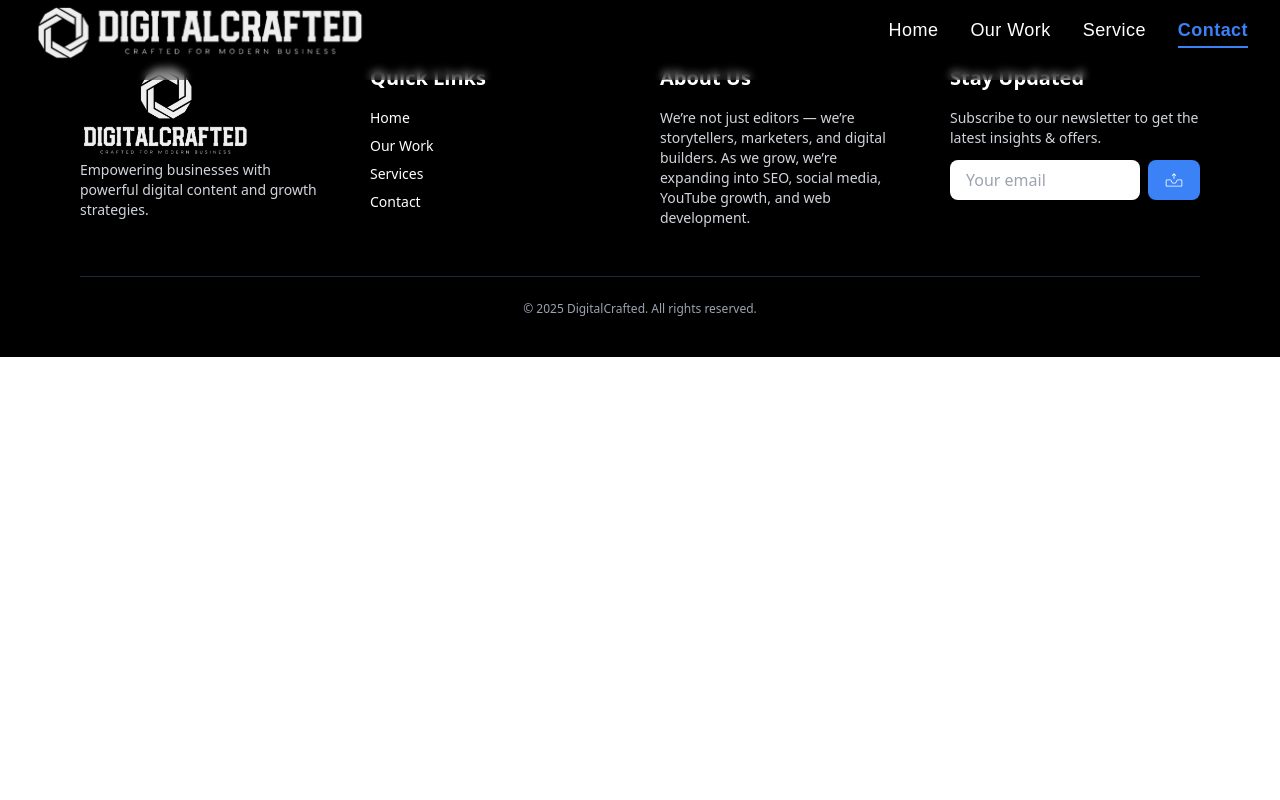
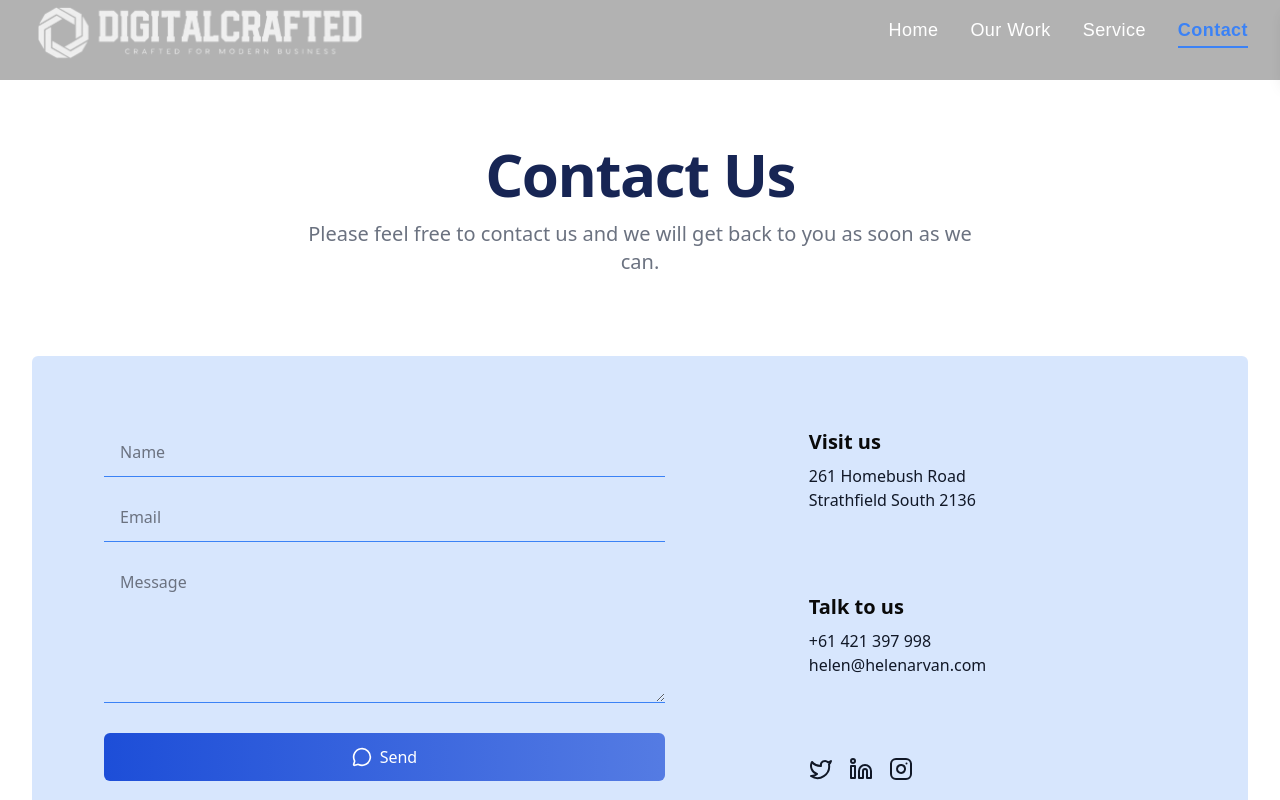
Before and after one commit to Arafat0122/sabbir, a React (Vite) app: page /contact in a window 1280 px wide. Shown: the top 800 px of the page. Built offline with nearby package versions, Linux system fonts and the light colour scheme; a web font is replaced by a local one.

Commit message:
contact page

```diff
--- a/package.json
+++ b/package.json
@@ -19,6 +19,7 @@
     "react": "^19.1.0",
     "react-dom": "^19.1.0",
     "react-fast-marquee": "^1.6.5",
+    "react-hook-form": "^7.62.0",
     "react-icons": "^5.5.0",
     "react-router-dom": "^7.6.1",
     "sort-by": "^1.2.0",
--- a/src/Pages/Contact/Contact.jsx
+++ b/src/Pages/Contact/Contact.jsx
@@ -1,11 +1,125 @@
+import { useForm } from 'react-hook-form';
+import { Twitter, Linkedin, Instagram, MessageCircle } from 'lucide-react';
+import { Link } from 'react-router-dom';
+import GradientButton from '@/components/ui/GradientButton';
+
+export default function Contact() {
+  const {
+    register,
+    handleSubmit,
+    formState: { errors },
+    reset,
+  } = useForm();
+
+  const onSubmit = (data) => {
+    console.log("Form submitted:", data);
+    reset();
+  };
+
+  return (
+    <div className="min-h-screen px-4 py-16 mt-10 md:mt-20 sm:px-6 lg:px-8">
+      <div className="mx-auto text-center max-w-7xl">
+        <h3 className="text-4xl font-extrabold tracking-tight text-blue-950 sm:text-5xl lg:text-6xl">
+          Contact Us
+        </h3>
+        <p className="max-w-2xl mx-auto mt-4 text-xl text-gray-500">
+          Please feel free to contact us and we will get back to you as soon as we can.
+        </p>
+
+        <div className="flex flex-col p-4 mt-10 rounded-md md:mt-20 md:gap-20 lg:p-10 md:flex-row bg-primary/20">
+          {/* Form Section */}
+          <form
+            onSubmit={handleSubmit(onSubmit)}
+            className="w-full p-4 space-y-6 text-left md:p-8 md:w-[55%]"
+          >
+            <div className="space-y-4">
+              <div>
+                <input
+                  type="text"
+                  placeholder="Name"
+                  {...register("name", { required: "Name is required" })}
+                  className="w-full px-4 py-3 text-gray-900 bg-transparent border-b border-primary focus:outline-none focus:border-primary placeholder:text-gray-500"
+                />
+                {errors.name && (
+                  <p className="mt-1 text-sm text-red-500">{errors.name.message}</p>
+                )}
+              </div>
+
+              <div>
+                <input
+                  type="email"
+                  placeholder="Email"
+                  {...register("email", {
+                    required: "Email is required",
+                    pattern: {
+                      value: /^\S+@\S+$/,
+                      message: "Invalid email address",
+                    },
+                  })}
+                  className="w-full px-4 py-3 text-gray-900 bg-transparent border-b border-primary focus:outline-none focus:border-primary placeholder:text-gray-500"
+                />
+                {errors.email && (
+                  <p className="mt-1 text-sm text-red-500">{errors.email.message}</p>
+                )}
+              </div>
+
+              <div>
+                <textarea
+                  rows="5"
+                  placeholder="Message"
+                  {...register("message", { required: "Message is required" })}
+                  className="w-full px-4 py-3 text-gray-900 bg-transparent border-b border-primary focus:outline-none focus:border-primary placeholder:text-gray-500"
+                ></textarea>
+                {errors.message && (
+                  <p className="mt-1 text-sm text-red-500">{errors.message.message}</p>
+                )}
+              </div>
+            </div>
 
 
-const Contact = () => {
-    return (
-        <div>
+            <div className="flex w-full">
+              <GradientButton
+                type="submit"
+                variant="secondary"
+                icon={MessageCircle}
+                className="w-full"
+              >
+                Send
+              </GradientButton>
+            </div>
+          </form>
 
+          {/* Contact Info Section */}
+          <div className="flex flex-col justify-between w-full gap-4 p-4 text-left md:p-8 md:w-[30%]">
+            <div>
+              <h4 className="mb-2 font-sans text-xl font-semibold">Visit us</h4>
+              <p className="font-sans text-gray-900">
+                261 Homebush Road<br />
+                Strathfield South 2136
+              </p>
+            </div>
+
+            <div>
+              <h4 className="mb-2 font-sans text-xl font-semibold">Talk to us</h4>
+              <p className="font-sans text-gray-900">+61 421 397 998</p>
+              <p className="font-sans text-gray-900">helen@helenarvan.com</p>
+            </div>
+
+
+            <div className="flex space-x-4">
+              <Link to="#" className="text-gray-900 transition-colors hover:text-blue-500">
+                <Twitter />
+              </Link>
+              <Link to="#" className="text-gray-900 transition-colors hover:text-blue-500">
+                <Linkedin />
+              </Link>
+              <Link to="#" className="text-gray-900 transition-colors hover:text-blue-500">
+                <Instagram />
+              </Link>
+            </div>
+          </div>
         </div>
-    );
-};
-
-export default Contact;
+      </div>
+    </div>
+  );
+}
--- a/src/components/ui/GradientButton.jsx
+++ b/src/components/ui/GradientButton.jsx
@@ -19,7 +19,7 @@ export default function GradientButton({
     <button
       {...props}
       className={cn(
-        "inline-flex items-center gap-2 rounded-md px-6 py-3 font-medium transition-all duration-200",
+        " items-center gap-2 rounded-md px-6 py-3 font-medium transition-all duration-200 flex justify-center",
         variants[variant],
         className
       )}
```
Also changed, not shown: 1 other file (tests, documents, lock files or other folders).
